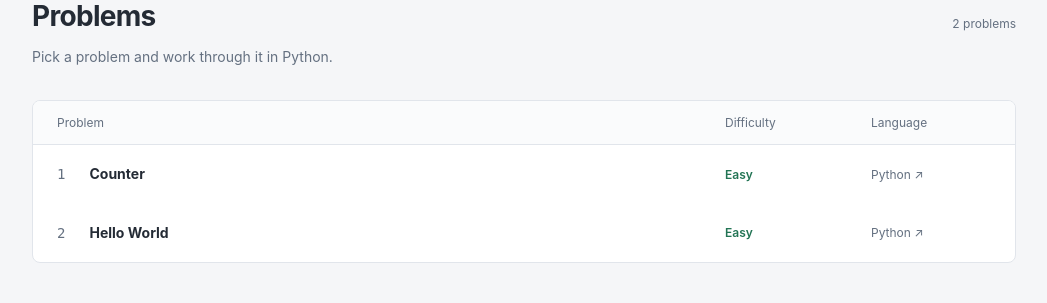
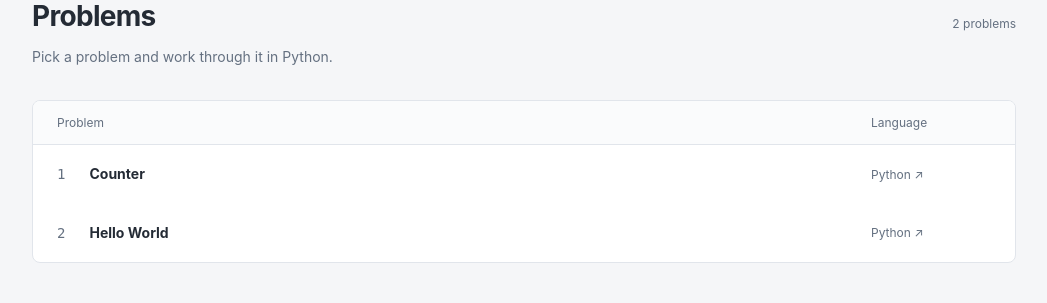
Before and after one commit to psyclaudeZ/bzoj, a FastAPI app: page / in a window 1280 px wide. Shown: the part 155-458 px from the top of the page, without its empty margins (116-1163 px from the left). Run offline with FastAPI, Linux system fonts and the light colour scheme.

Commit message:
Remove problem difficulty from schema and UI

```diff
--- a/bzoj/problems.py
+++ b/bzoj/problems.py
@@ -25,7 +25,6 @@ class Problem(BaseModel):
     schema_version: Literal[1]
     slug: str = Field(pattern=r"^[a-z0-9]+(?:-[a-z0-9]+)*$", max_length=80)
     title: str = Field(min_length=1)
-    difficulty: Literal["easy", "medium", "hard"] = "easy"
     statement: str = Field(min_length=1)
     constraints: list[str] = Field(default_factory=list)
     starter_code: str
--- a/bzoj/static/app.css
+++ b/bzoj/static/app.css
@@ -25,11 +25,10 @@ nav a[aria-current="page"] { box-shadow: inset 0 -2px var(--accent); color: var(
 h1 { font-size: 28px; line-height: 1.25; letter-spacing: -.7px; margin: 0; }
 .intro { color: var(--muted); margin: 12px 0 32px; }
 .problem-table { background: white; border: 1px solid var(--border); border-radius: 8px; overflow: hidden; }
-.table-heading, .problem-row { display: grid; grid-template-columns: 1fr 130px 120px; align-items: center; gap: 16px; padding: 18px 24px; }
+.table-heading, .problem-row { display: grid; grid-template-columns: 1fr 120px; align-items: center; gap: 16px; padding: 18px 24px; }
 .table-heading { padding-top: 12px; padding-bottom: 12px; background: #fafbfc; border-bottom: 1px solid var(--border); font-size: 12px; color: var(--muted); }
 .problem-row:hover { background: #f4f7ff; }
 .problem-number { color: var(--muted); font-family: monospace; margin-right: 24px; }
-.difficulty { color: #227454; font-size: 12px; font-weight: 600; }
 .workspace { display: grid; grid-template-columns: minmax(0, 1fr) minmax(0, 1.15fr); gap: 16px; padding: 20px; height: calc(100dvh - 64px); min-height: 620px; }
 .panel { background: white; border: 1px solid var(--border); border-radius: 8px; overflow: hidden; min-width: 0; }
 .panel-heading { min-height: 48px; padding: 12px 20px; display: flex; align-items: center; justify-content: space-between; gap: 16px; border-bottom: 1px solid var(--border); font-size: 13px; font-weight: 600; }
@@ -69,7 +68,7 @@ button span { margin-left: 12px; }
   .site-header { padding: 0 16px; gap: 24px; }
   .brand span, .local-label { display: none; }
   .problem-list { margin-top: 32px; padding: 0 16px; }
-  .table-heading, .problem-row { grid-template-columns: 1fr 65px 65px; padding-left: 16px; padding-right: 16px; gap: 8px; }
+  .table-heading, .problem-row { grid-template-columns: 1fr 65px; padding-left: 16px; padding-right: 16px; gap: 8px; }
   .problem-number { display: none; }
   .workspace { grid-template-columns: 1fr; height: auto; padding: 12px; }
   .statement-content { padding: 20px; }
--- a/bzoj/templates/problem.html
+++ b/bzoj/templates/problem.html
@@ -5,7 +5,6 @@
   <section class="panel statement" aria-labelledby="problem-title">
     <div class="panel-heading"><span>Description</span><span class="muted">{{ problem.tests|length }} tests</span></div>
     <div class="statement-content">
-      <span class="difficulty">{{ problem.difficulty|capitalize }}</span>
       <h1 id="problem-title">{{ problem.title }}</h1>
       {{ problem.statement|markdown }}
       {% for example in examples %}
--- a/bzoj/templates/problems.html
+++ b/bzoj/templates/problems.html
@@ -8,11 +8,11 @@
   <p class="intro">Pick a problem and work through it in Python.</p>
   {% for error in errors %}<p class="error" role="alert">{{ error }}</p>{% endfor %}
   <div class="problem-table">
-    <div class="table-heading"><span>Problem</span><span>Difficulty</span><span>Language</span></div>
+    <div class="table-heading"><span>Problem</span><span>Language</span></div>
     {% for problem in problems %}
     <a class="problem-row" href="/problems/{{ problem.slug }}">
       <span><span class="problem-number">{{ loop.index }}</span><strong>{{ problem.title }}</strong></span>
-      <span class="difficulty">{{ problem.difficulty|capitalize }}</span><span class="muted">Python <span aria-hidden="true">↗</span></span>
+      <span class="muted">Python <span aria-hidden="true">↗</span></span>
     </a>
     {% else %}<p class="intro">No valid problems found.</p>{% endfor %}
   </div>
--- a/examples/problems/counter.json
+++ b/examples/problems/counter.json
@@ -2,7 +2,6 @@
   "schema_version": 1,
   "slug": "counter",
   "title": "Counter",
-  "difficulty": "easy",
   "statement": "Implement Counter with increment() and get() methods.",
   "constraints": [
     "The initial value is an integer.",
--- a/examples/problems/hello-world.json
+++ b/examples/problems/hello-world.json
@@ -2,7 +2,6 @@
   "schema_version": 1,
   "slug": "hello-world",
   "title": "Hello World",
-  "difficulty": "easy",
   "statement": "Write hello_world(name) to return a greeting in the form hello <name>.",
   "constraints": [
     "name is a non-empty string.",
```
